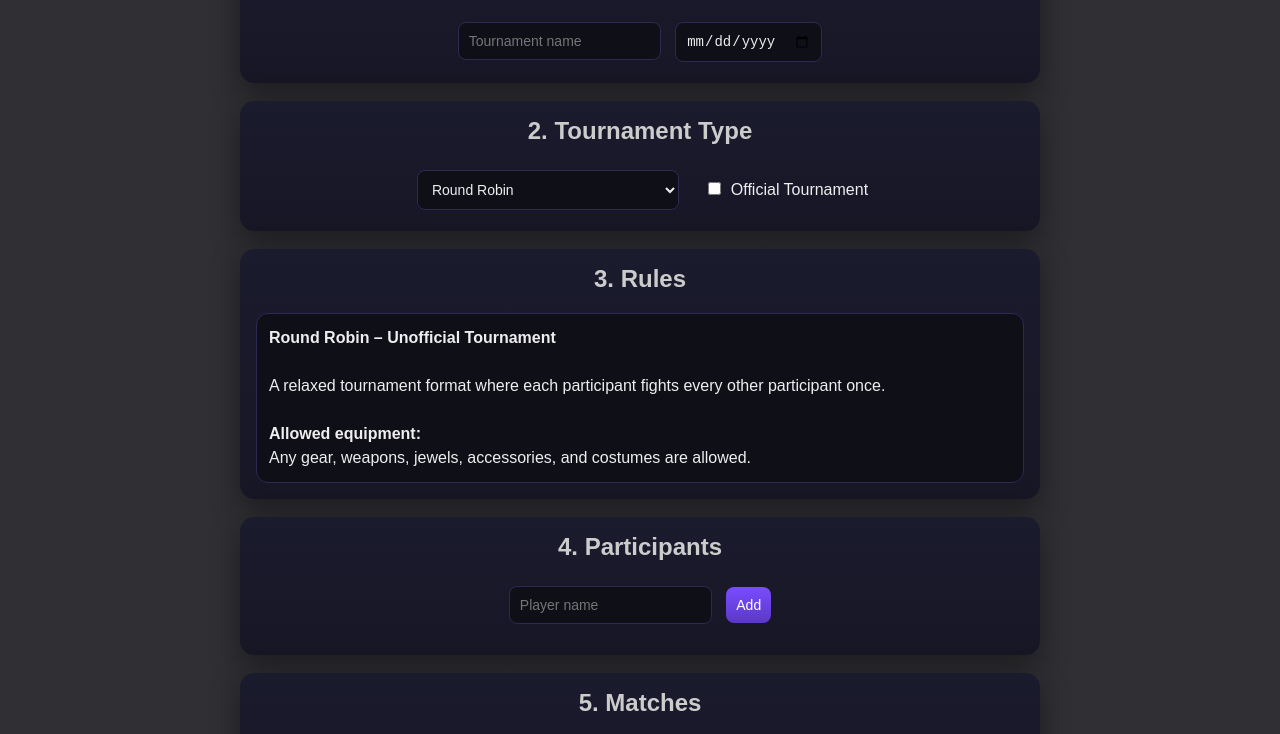
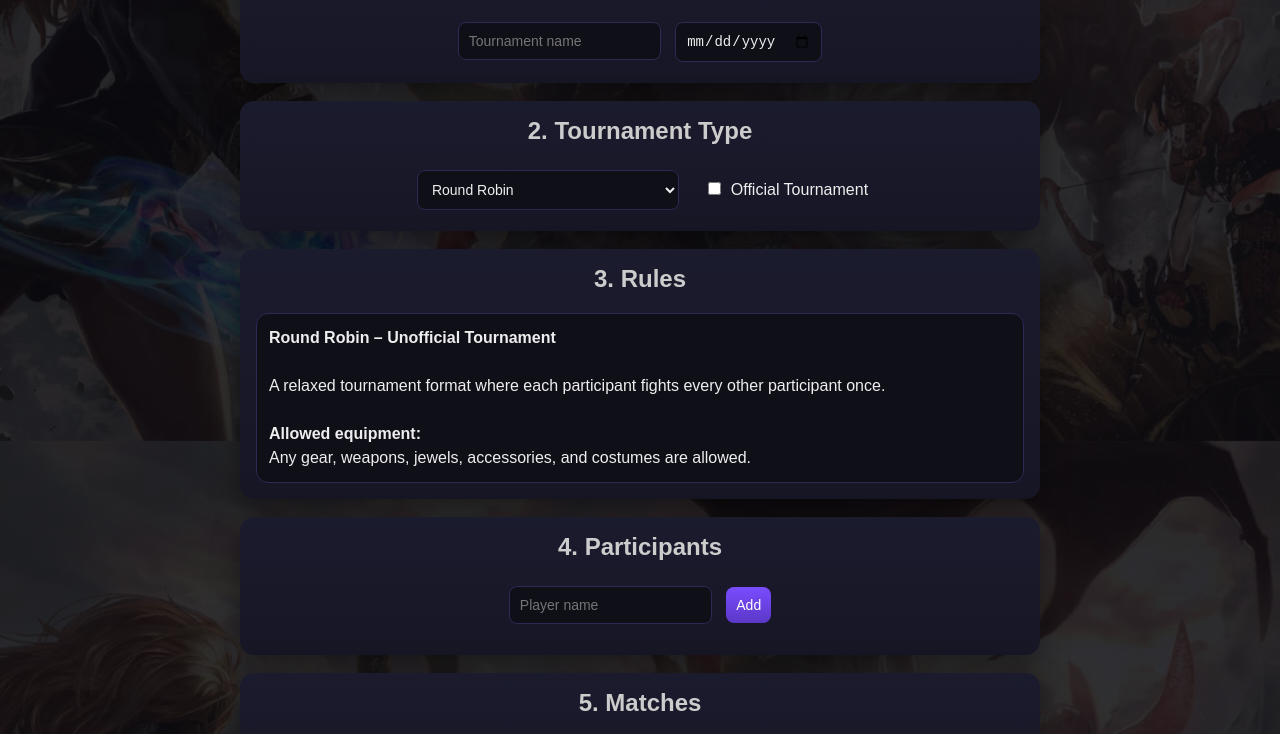
Before and after one commit to RadyanZ/RaiderZ-PvP-Tournament-Builder---TEST, a plain HTML site: page index.html in a window 1280 px wide. Shown: the part 359-1093 px from the top of the page. Drawn offline with nearby package versions, Linux system fonts and the light colour scheme; a script that the page names is missing.

Commit message:
Update main.css

```diff
--- a/css/main.css
+++ b/css/main.css
@@ -34,7 +34,7 @@ body{
       rgba(11,11,16,0.85),
       rgba(11,11,16,0.85)
     ),
-    url("images/wallpaper.webp");
+    url("../images/wallpaper.webp");
 
   background-repeat:no-repeat;
   background-size:cover;
@@ -43,6 +43,7 @@ body{
 
   color:#eee;
 }
+
 
 main{
   position:relative;
```
